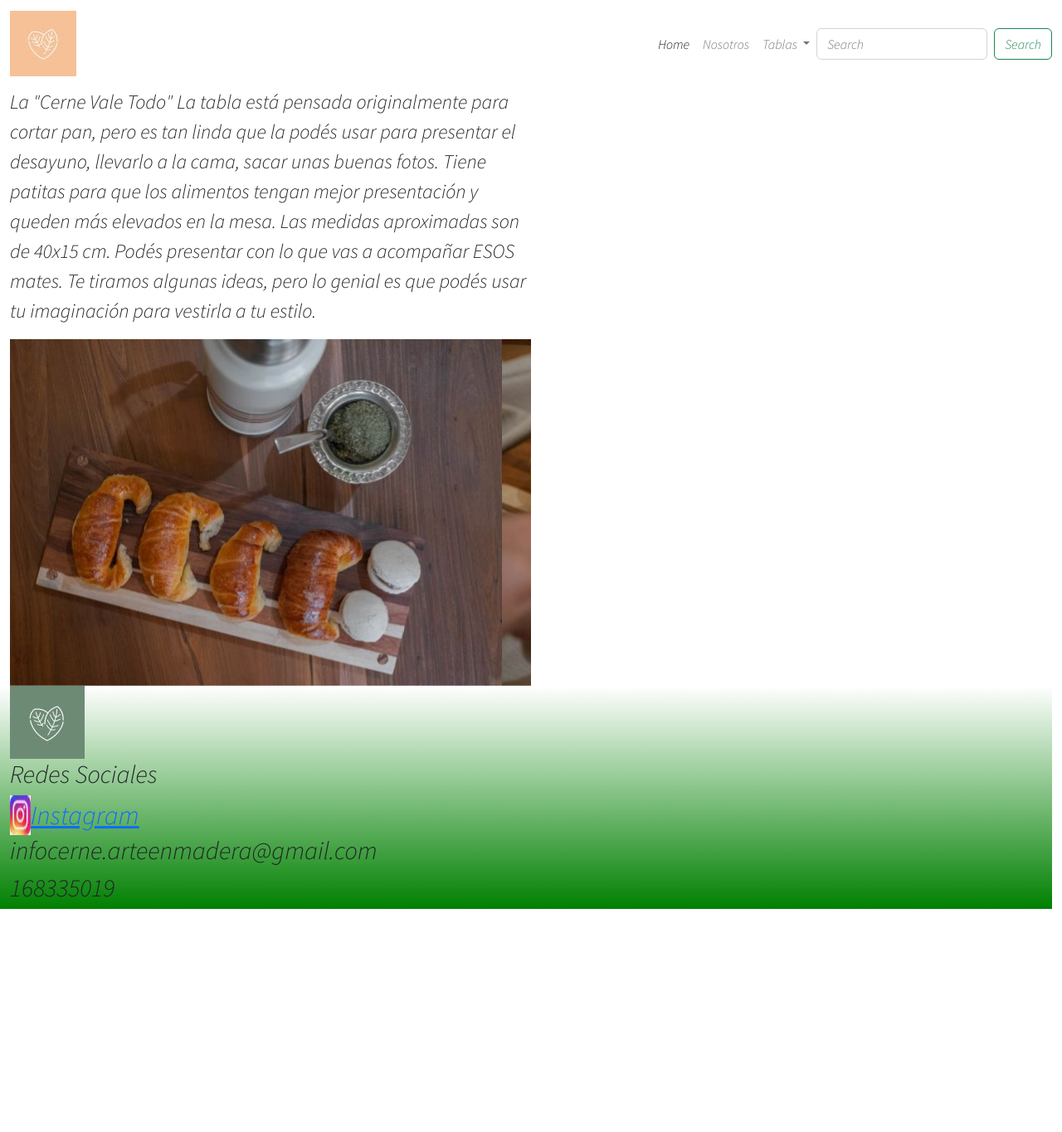
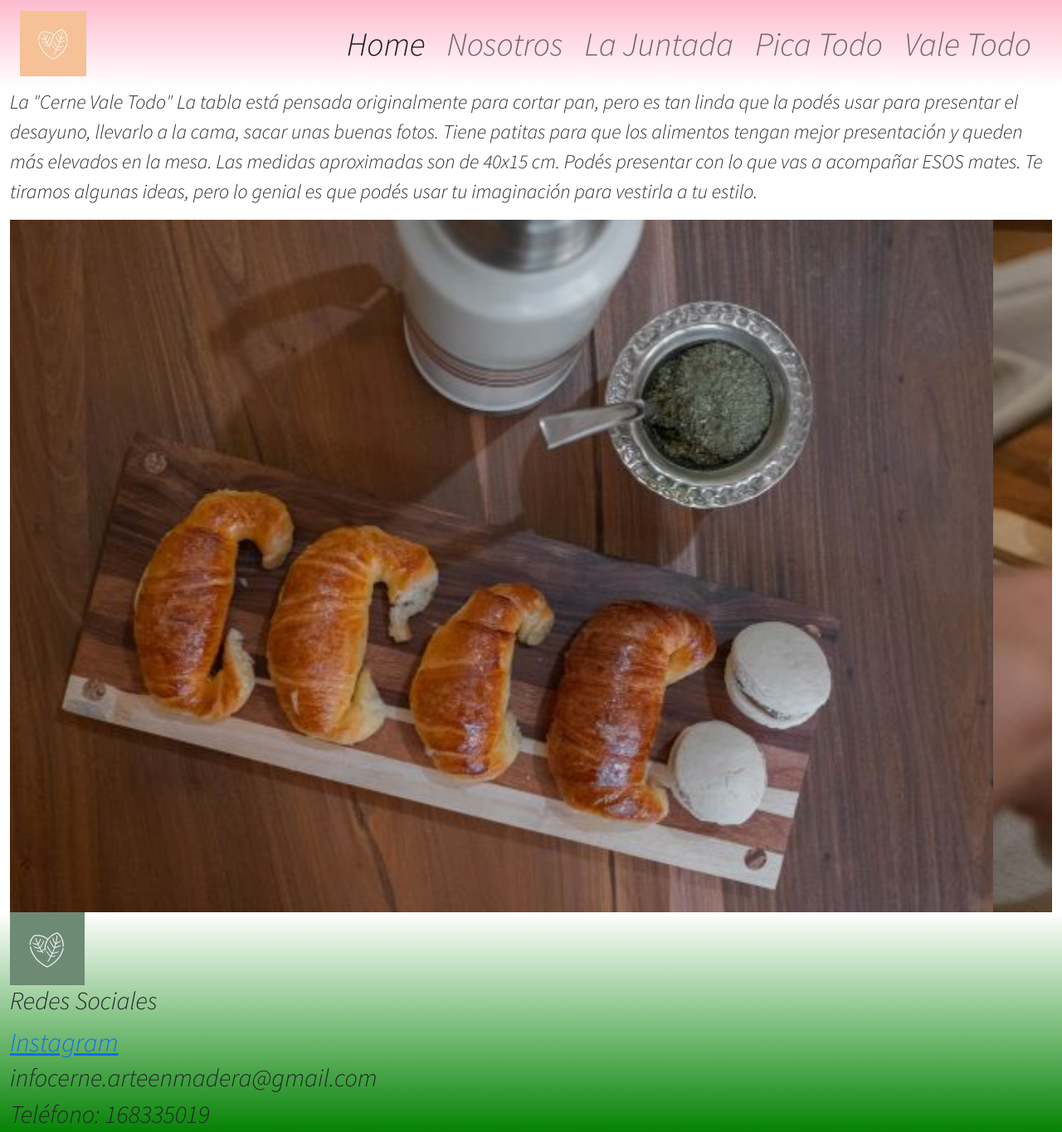
Before and after one commit to valemigliaro/trabajofinal, a website: page pages/valetodo.html in a window 1280 px wide. Shown: the whole page at 83% size. Before the commit the page ends 1096 px from the top, so only its background shows below. Drawn offline with nearby package versions, Linux system fonts and the light colour scheme; files that its build step writes are made by us from their sources.

Commit message:
armado corrigiendo errores

```diff
--- a/pages/valetodo.html
+++ b/pages/valetodo.html
@@ -4,44 +4,46 @@
     <meta charset="UTF-8">
     <meta http-equiv="X-UA-Compatible" content="IE=edge">
     <meta name="viewport" content="width=device-width, initial-scale=1.0">
+    <meta name="description" content="La tabla vale todo, podes servir desde sushi hasta unas ricas medialunas">
+    <meta name="keywords" content="TABLAS DE MADERA TODOTERRENO, TABLAS PEQUEÑAS, TABLAS HECHAS A MANO, ARTE EN MADERA">
     <title>Vale Todo</title>
     <link rel="shortcut icon" href="../img/loguito verde.JPG" type="image/x-icon">
     <link href="https://cdn.jsdelivr.net/npm/bootstrap@5.2.3/dist/css/bootstrap.min.css" rel="stylesheet" integrity="sha384-rbsA2VBKQhggwzxH7pPCaAqO46MgnOM80zW1RWuH61DGLwZJEdK2Kadq2F9CUG65" crossorigin="anonymous">
-    <link rel="stylesheet" href="css/style.css">
+    <link rel="stylesheet" href="../css/style.css">
 </head>
 <body>
     <div class="container-fluid">
-        <div class="row">
+        <header class="row">
             <div class="col-lg-12 col-12">
-                  <nav class="navbar navbar-expand-lg bg-nosotros">
+              <nav class="navbar navbar-expand-lg">
+                <div class="container-fluid">
                   <a class="navbar-brand" href="#"><img src="../img/logo rosa.JPG" alt="loguito"></a>
-                    <button class="navbar-toggler" type="button" data-bs-toggle="collapse" data-bs-target="#navbarSupportedContent" aria-controls="navbarSupportedContent" aria-expanded="false" aria-label="Toggle navigation">
+                  <button class="navbar-toggler" type="button" data-bs-toggle="collapse" data-bs-target="#navbarNav" aria-controls="navbarNav" aria-expanded="false" aria-label="Toggle navigation">
                     <span class="navbar-toggler-icon"></span>
                   </button>
                   <div class="collapse navbar-collapse justify-content-end" id="navbarNav">
                     <ul class="navbar-nav">
                       <li class="nav-item">
-                            <a class="nav-link active" aria-current="page" href="../index.html">Home</a></li>
+                        <a class="nav-link active fs-1" aria-current="page" href="../index.html">Home</a>
+                      </li>
                       <li class="nav-item">
-                            <a class="nav-link" href="nosotros.html">Nosotros</a></li>
-                          <li class="nav-item dropdown">
-                            <a class="nav-link dropdown-toggle" href="#" role="button" data-bs-toggle="dropdown" aria-expanded="false">
-                              Tablas
-                            </a>
-                          <ul class="dropdown-menu">
-                            <li><a class="dropdown-item" href="tablalajuntada.html">La Juntada</a></li>
-                            <li><a class="dropdown-item" href="picatodo.html">Pica Todo</a></li>
-                            <li><a class="dropdown-item" href="#">Vale Todo</a></li>
-                          </ul>
+                        <a class="nav-link fs-1" href="./nosotros.html">Nosotros</a>
+                      </li>
+                      <li class="nav-item">
+                        <a class="nav-link fs-1" href="./tablalajuntada.html">La Juntada</a>
+                      </li>
+                      <li class="nav-item">
+                        <a class="nav-link fs-1" href="./picatodo.html">Pica Todo</a>
+                      </li>
+                      <li class="nav-item">
+                        <a class="nav-link fs-1" href="#">Vale Todo</a>
                       </li>
                     </ul>
-                      <form class="d-flex" role="search">
-                        <input class="form-control me-2" type="search" placeholder="Search" aria-label="Search">
-                        <button class="btn btn-outline-success" type="submit">Search</button>
-                      </form>
+                  </div>
                 </div>
               </nav>
             </div>
+        </header>
             <main>
               <div class="row">
                   <div class="col-lg-12 col-12">
@@ -66,28 +68,27 @@
                             </div>
                           </div>
                         </div>
-
                   </div>
               </div>
           </main>
     <footer class="row">
-      <div class="col-lg-12 col-12 d-flex">
+      <div class="col-lg-12 col-12">
         <img src="../img/Logo verde.JPG" alt="loguito">
       </div>
-      <div class="col-lg-12 col-12 d-flex">
+      <div class="col-lg-12 col-12">
         <h3>Redes Sociales</h3>
         </div>
-        <div class="col-lg-12 col-12 d-flex">
-            <img src="../img/Logo ig.JPG" alt="logo ig">
+        <div class="col-lg-12 col-12">
             <a href="https://www.instagram.com/cernearteenmadera/?igshid=YmMyMTA2M2Y%3D" target="_blank">Instagram</a>
         </div>
-        <div class="col-lg-12 col-12 d-flex">
+        <div class="col-lg-12 col-12">
             <h3> infocerne.arteenmadera@gmail.com</h3>
         </div>
-        <div class="col-lg-12 col-12 d-flex">
-            <h3>168335019</h3>
+        <div class="col-lg-12 col-12">
+            <h3>Teléfono: 168335019</h3>
         </div>
     </footer>
+  </div>
     <script src="https://cdn.jsdelivr.net/npm/bootstrap@5.2.3/dist/js/bootstrap.bundle.min.js" integrity="sha384-kenU1KFdBIe4zVF0s0G1M5b4hcpxyD9F7jL+jjXkk+Q2h455rYXK/7HAuoJl+0I4" crossorigin="anonymous"></script>
 </body>
 </html>
--- a/scss/_footer.scss
+++ b/scss/_footer.scss
@@ -3,6 +3,7 @@ footer{
     display:flex;
     flex-direction:row;
     justify-content:space-between;
+
 }
 
 @media only screen and (max-width:768px){
@@ -10,7 +11,6 @@ footer{
         background-image: linear-gradient (to top, green, transparent);
         flex-direction:column;
         justify-content:center;
-        margin: auto;
-        padding-left: 10px;
+        box-sizing: content-box;
         }
 }
--- a/scss/_fuentes.scss
+++ b/scss/_fuentes.scss
@@ -4,7 +4,7 @@ body{
 }
 @media only screen and (max-width:768px){
     h1{font-size:3rem;}
-    h3{font-size:1.8rem;}
+    h3{font: size 1.3em;}
     p{font-size:1.5rem;}
     a{font-size:2.2rem;}
 }
--- a/scss/_general.scss
+++ b/scss/_general.scss
@@ -15,7 +15,7 @@ header{
                     transition: all 2s;
                     &:hover{
                         color:cadetblue;
-                        background-color:bisque;
+                        background-color:blueviolet;
                         border-radius:20px;
                     }
                 }
--- a/scss/_responsive.scss
+++ b/scss/_responsive.scss
@@ -4,7 +4,7 @@
     grid-template-rows: repeat(3,auto);
 }
 @media only screen and (min-width:1023px){
-    main{
+    main1{
         display:grid;
         grid-template-areas:
         "imgEncabezado imgEncabezado"
```
Also changed, not shown: index.html (+4 -4 lines), pages/nosotros.html (+2 -0 lines), pages/picatodo.html (+27 -25 lines), pages/tablalajuntada.html (+27 -33 lines), css/style.css, img/Mauro y ana.JPG, img/picatodo/picatodo.jpg, 1 other file. Lines whose indentation alone changed are shown as unchanged.
